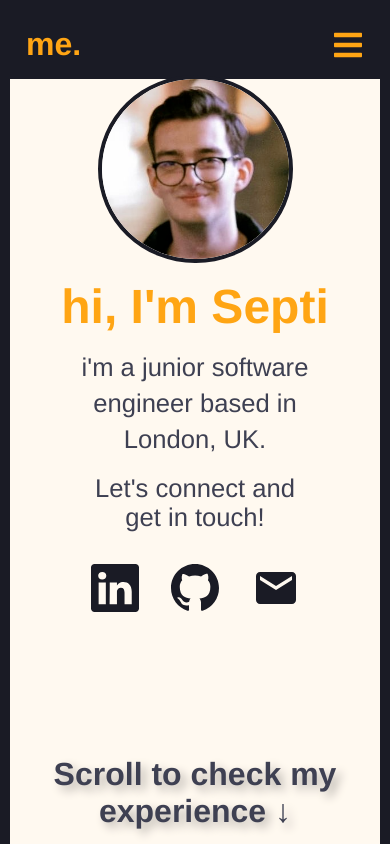
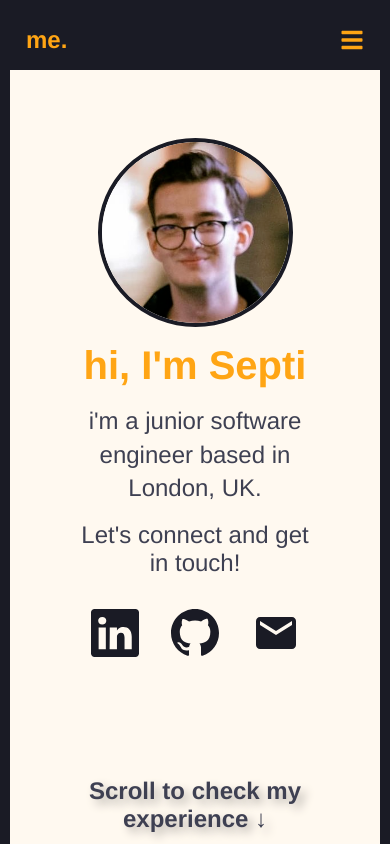
Before and after one commit to Septy2000/Portfolio-Website, a Next.js app: page / in a window 390 px wide. Shown: the top 844 px of the page. Built offline with nearby package versions, Linux system fonts and the light colour scheme.

Commit message:
Further font and overall looks improvement for mobile;

```diff
--- a/src/components/NavigationBar/NavigationBar.styled.tsx
+++ b/src/components/NavigationBar/NavigationBar.styled.tsx
@@ -11,7 +11,7 @@ export const Header = styled.header`
     background-color: ${({ theme }) => theme.colors.surface.secondary};
 `;
 
-export const Name = styled.h1`
+export const Name = styled.h2`
     color: ${({ theme }) => theme.colors.orange};
 `;
 
@@ -50,7 +50,7 @@ export const NavigationLink = styled.h2`
 export const HamburgerIcon = styled(FaBars)`
     display: none;
     color: ${({ theme }) => theme.colors.orange};
-    font-size: 2rem;
+    font-size: 1.5rem;
 
     @media (max-width: ${({ theme }) => theme.screen.medium}) {
         display: block;
@@ -60,7 +60,7 @@ export const HamburgerIcon = styled(FaBars)`
 export const CloseIcon = styled(FaTimes)`
     display: none;
     color: ${({ theme }) => theme.colors.orange};
-    font-size: 2rem;
+    font-size: 1.5rem;
     margin: ${({ theme }) => theme.margin.medium};
     @media (max-width: ${({ theme }) => theme.screen.medium}) {
         display: block;
@@ -91,6 +91,5 @@ export const MobileMenu = styled.div`
 `;
 
 export const MobileNavigationLink = styled(NavigationLink)`
-    font-size: 2rem;
-    margin: ${({ theme }) => theme.margin.medium} 0;
+    margin: ${({ theme }) => theme.margin.small} 0;
 `;
--- a/src/components/Sections/LandingPageSections/ExperienceSection/ExperienceSection.styled.tsx
+++ b/src/components/Sections/LandingPageSections/ExperienceSection/ExperienceSection.styled.tsx
@@ -18,7 +18,7 @@ export const Container = styled.div<{ $inView: boolean }>`
         `}
 `;
 
-export const ScrollToExperienceHeader = styled.h1`
+export const ScrollToExperienceHeader = styled.h2`
     margin-bottom: ${({ theme }) => theme.margin.medium};
     color: ${({ theme }) => theme.colors.text.primary};
     text-shadow: ${({ theme }) => `5px 5px 10px ${theme.colors.surface.primary_shade.dark_3}`};
--- a/src/components/Sections/LandingPageSections/ExperienceSection/ExperienceSection.tsx
+++ b/src/components/Sections/LandingPageSections/ExperienceSection/ExperienceSection.tsx
@@ -57,7 +57,7 @@ const ExperienceSection = forwardRef<HTMLDivElement>((props, experienceRef) => {
 
     return (
         <Styled.Container ref={ref} $inView={inView}>
-            <SpacerSmall />
+            {/* <SpacerSmall /> */}
             <Styled.ScrollToExperienceHeader ref={experienceRef}>
                 Scroll to check my experience &darr;
             </Styled.ScrollToExperienceHeader>
--- a/src/components/Sections/LandingPageSections/MainInformationSection/HeroInformation/HeroInformation.styled.tsx
+++ b/src/components/Sections/LandingPageSections/MainInformationSection/HeroInformation/HeroInformation.styled.tsx
@@ -11,21 +11,21 @@ export const Container = styled.div`
 `;
 
 export const NameHeader = styled.h1`
-    font-size: 3rem;
+    font-size: 2.5rem;
     color: ${({ theme }) => theme.colors.orange};
     margin-bottom: ${({ theme }) => theme.margin.small};
 `;
 
 export const Body = styled.p`
+    font-size: 1.5rem;
     color: ${({ theme }) => theme.colors.text.primary};
-    font-size: 1.6rem;
     line-height: 1.4;
     margin: 0 ${({ theme }) => theme.margin.small};
 `;
 
 export const ConnectCta = styled.p`
     color: ${({ theme }) => theme.colors.text.primary};
-    font-size: 1.6rem;
+    font-size: 1.5rem;
     margin: ${({ theme }) => theme.margin.small};
 `;
 
--- a/src/components/Sections/LandingPageSections/MainInformationSection/MainInformationSection.styled.tsx
+++ b/src/components/Sections/LandingPageSections/MainInformationSection/MainInformationSection.styled.tsx
@@ -17,6 +17,10 @@ export const Container = styled.div<{ $inView: boolean }>`
             box-shadow: none;
             background: ${({ theme }) => theme.colors.surface.primary};
         `}
+
+    @media (max-width: ${({ theme }) => theme.screen.medium}) {
+        height: 80vh;
+    }
 `;
 
 export const InfoFlexContainer = styled.div`
```
